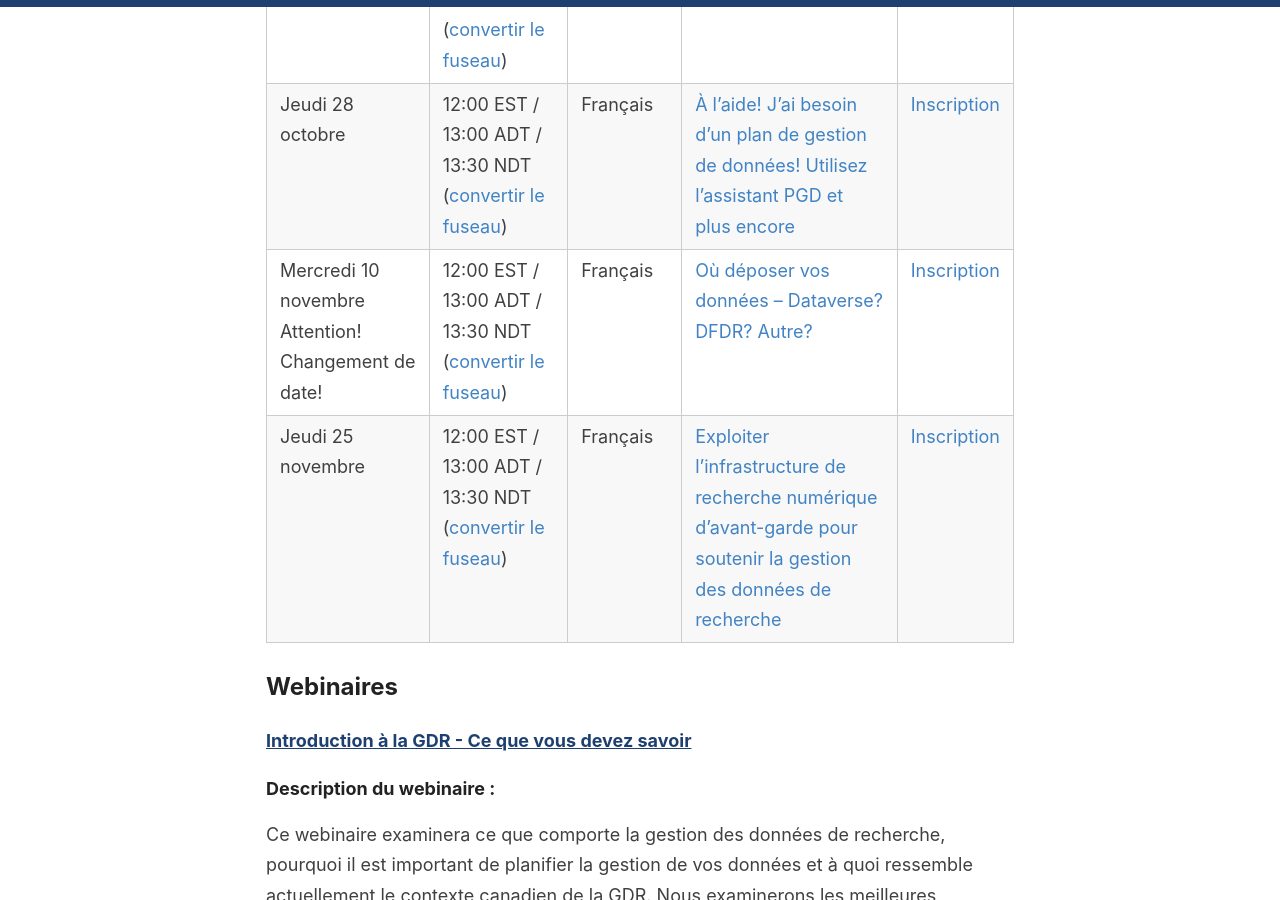
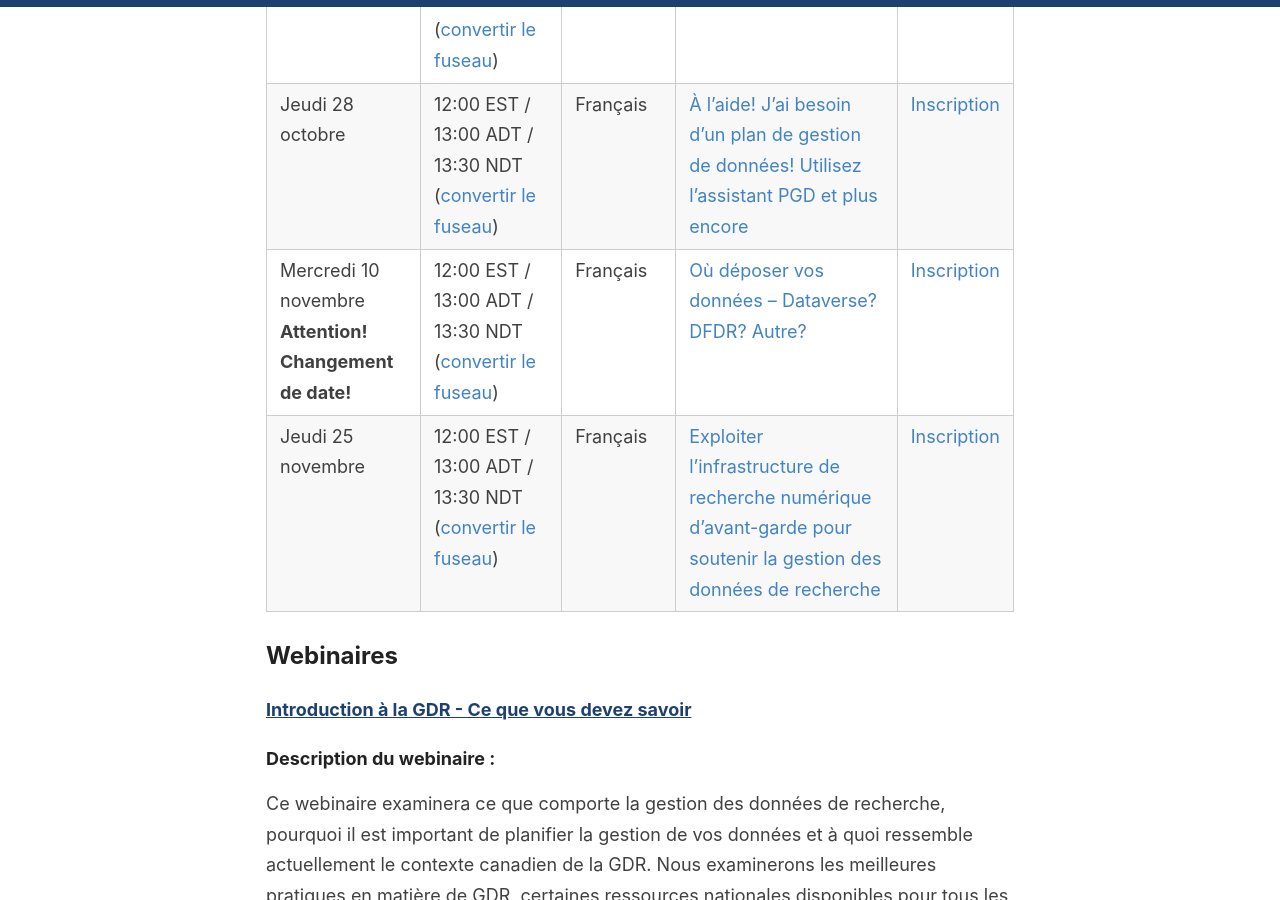
Before and after one commit to caul-dpsc/2021-rdm-series, a Jekyll site: the page built from _pages/index_fr.md, in a window 1280 px wide and 900 px high, scrolled down 1035 px. Built offline with Jekyll 4.4.1, drawn with Linux system fonts in a browser that asks for light colours.

```diff
--- a/_pages/index_fr.md
+++ b/_pages/index_fr.md
@@ -13,7 +13,7 @@ permalink: /fr
 | ---- | ---- | -------- | ------- | -------- |
 | Jeudi 14 octobre | 12:00 EST / 13:00 ADT / 13:30 NDT ([convertir le fuseau](https://dateful.com/time-zone-converter?t=1pm&d=2021-10-14&tz2=Atlantic-Daylight-Time-ADT){:target="_blank"}) | Français | [Introduction à la GDR - Ce que vous devez savoir](#gdr) | [Inscription](https://stfx.libcal.com/language/change?lang=fr&url=https://stfx.libcal.com/calendar/caul/gdr){:target="_blank"} |
 | Jeudi 28 octobre |12:00 EST / 13:00 ADT / 13:30 NDT ([convertir le fuseau](https://dateful.com/time-zone-converter?t=1pm&d=2021-10-28&tz2=Atlantic-Daylight-Time-ADT){:target="_blank"}) | Français | [À l’aide! J’ai besoin d’un plan de gestion de données! Utilisez l'assistant PGD et plus encore](#dmp) | [Inscription](https://stfx.libcal.com/language/change?lang=fr&url=https://stfx.libcal.com/calendar/caul/aide){:target="_blank"} |
-| Mercredi 10 novembre Attention! Changement de date!| 12:00 EST / 13:00 ADT / 13:30 NDT ([convertir le fuseau](https://dateful.com/time-zone-converter?t=1pm&d=2021-11-11&tz2=Atlantic-Daylight-Time-ADT){:target="_blank"}) | Français | [Où déposer vos données – Dataverse? DFDR? Autre?](#dataverse) | [Inscription](https://stfx.libcal.com/language/change?lang=fr&url=https://stfx.libcal.com/calendar/caul/dataverse2){:target="_blank"} |
+| Mercredi 10 novembre <br> <b> Attention! Changement de date!</b> | 12:00 EST / 13:00 ADT / 13:30 NDT ([convertir le fuseau](https://dateful.com/time-zone-converter?t=1pm&d=2021-11-11&tz2=Atlantic-Daylight-Time-ADT){:target="_blank"}) | Français | [Où déposer vos données – Dataverse? DFDR? Autre?](#dataverse) | [Inscription](https://stfx.libcal.com/language/change?lang=fr&url=https://stfx.libcal.com/calendar/caul/dataverse2){:target="_blank"} |
 | Jeudi 25 novembre | 12:00 EST / 13:00 ADT / 13:30 NDT ([convertir le fuseau](https://dateful.com/time-zone-converter?t=12pm&d=2021-11-25&tz2=Atlantic-Standard-Time-AST){:target="_blank"}) | Français | [Exploiter l’infrastructure de recherche numérique d'avant-garde pour soutenir la gestion des données de recherche](#cc) | [Inscription](https://stfx.libcal.com/language/change?lang=fr&url=https://stfx.libcal.com/calendar/caul/acenet2){:target="_blank"} |
 
 ## Webinaires
```
